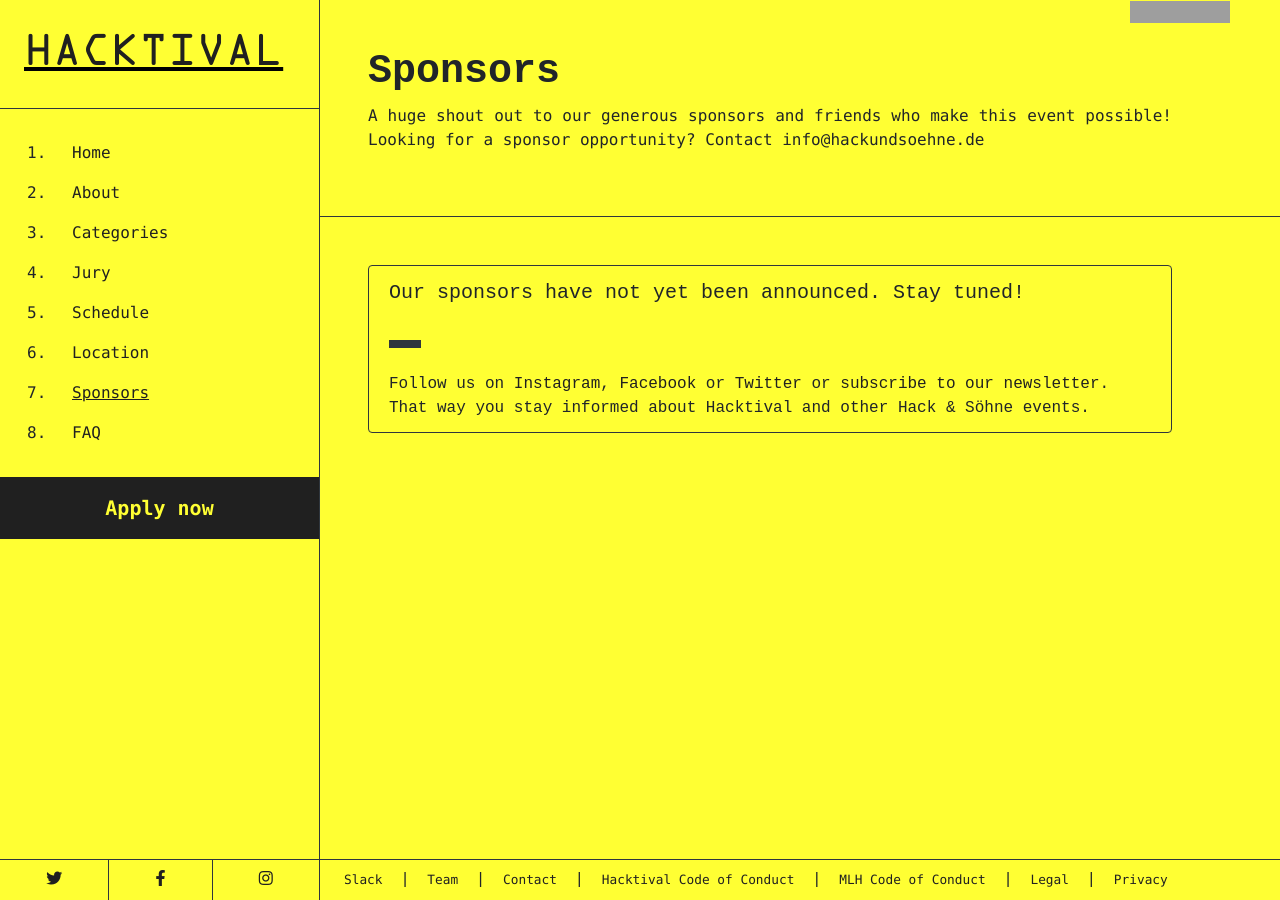
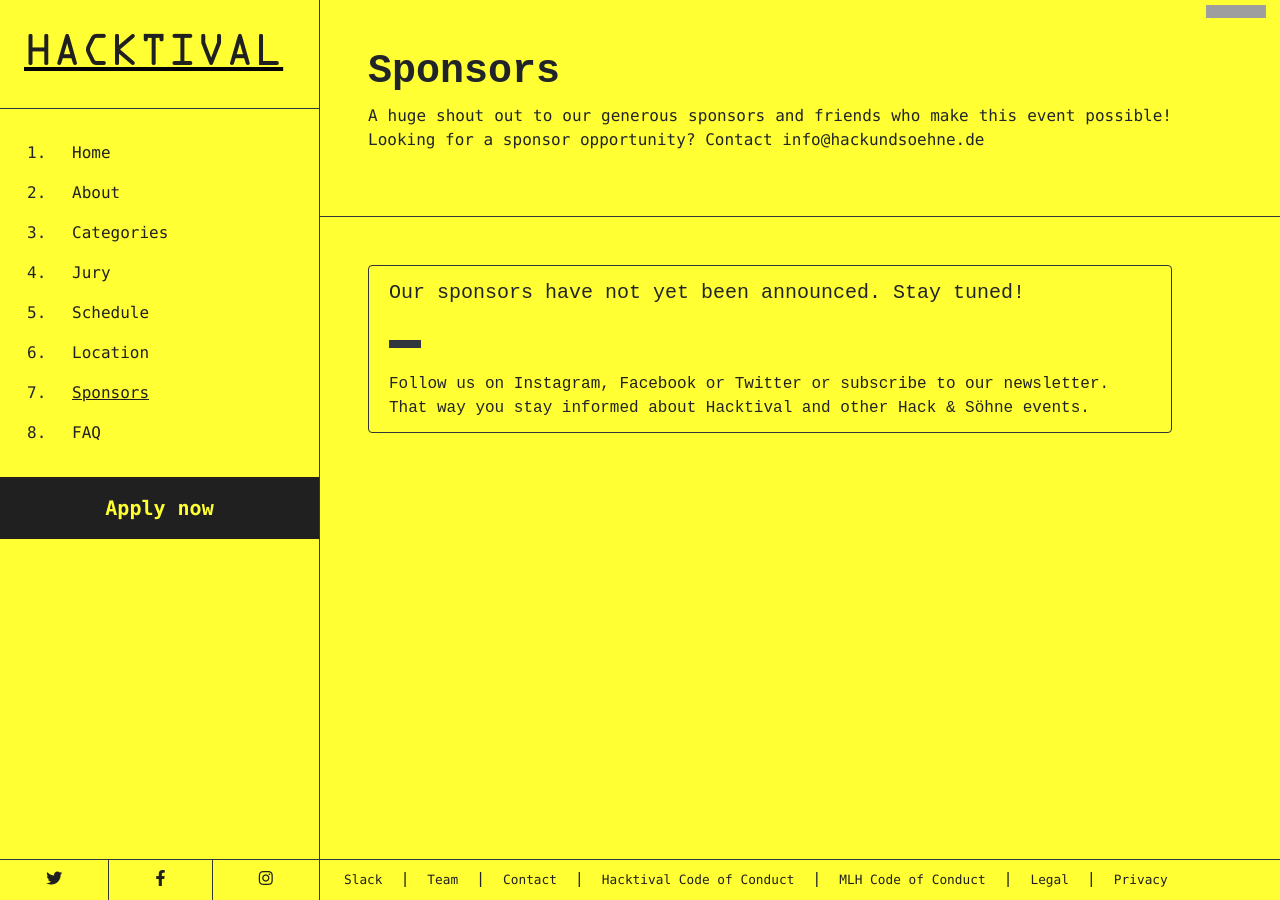
Before and after one commit to hackundsoehne/hacktival-website-2020, a Jekyll site: the page built from sponsors.html, in a window 1280 px wide. Built offline with Jekyll 4.4.1, drawn with Linux system fonts in a browser that asks for light colours; grey boxes are pictures that could not be loaded.

Commit message:
Improve MLH badge placement on different screen sizes

```diff
--- a/_includes/header.html
+++ b/_includes/header.html
@@ -1,4 +1,4 @@
-<header class="border-bottom border-grey">
+<header class="header border-bottom border-grey">
 	<div class="content dcp">
 		<h1 class="font-weight-bolder">{{ include.heading }}</h1>
 		<p class="text-monospace text-justify">{{ include.lead }}</p>
--- a/_layouts/base.html
+++ b/_layouts/base.html
@@ -28,7 +28,7 @@
     {% include footer.html %}
 </div>
 
-<a id="mlh-trust-badge" style="display:block;max-width:100px;min-width:60px;position:fixed;right:50px;top:0;width:10%;z-index:10000" href="https://mlh.io/seasons/eu-2020/events?utm_source=eu-hackathon&utm_medium=TrustBadge&utm_campaign=2020-season&utm_content=black" target="_blank"><img src="https://s3.amazonaws.com/logged-assets/trust-badge/2020/mlh-trust-badge-2020-black.svg" alt="Major League Hacking 2020 Hackathon Season" style="width:100%"></a>
+<a id="mlh-trust-badge" href="https://mlh.io/seasons/eu-2020/events?utm_source=eu-hackathon&utm_medium=TrustBadge&utm_campaign=2020-season&utm_content=black" target="_blank"><img src="https://s3.amazonaws.com/logged-assets/trust-badge/2020/mlh-trust-badge-2020-black.svg" alt="Major League Hacking 2020 Hackathon Season" style="width:100%"></a>
 
 <script src="/assets/js/jquery-3.4.1.slim.min.js"></script>
 <script src="/assets/js/popper.min.js"></script>
--- a/_sass/main.scss
+++ b/_sass/main.scss
@@ -117,27 +117,7 @@
     75% { opacity: 1 }
 }
 
-/* Content and dynamic content padding */
-
-.content {
-    @include media-breakpoint-up(lg) {
-        max-width: 900px;
-    }
-}
-
-.markdown.content a, .header a {
-    text-decoration: underline;
-}
-
-.hero {
-    @include media-breakpoint-up(md) {
-        min-height: 100vh;
-        display: flex;
-        flex-flow: column nowrap;
-        justify-content: center;
-        align-items: start;
-    }
-}
+/* Dynamic content padding */
 
 $dcp-directions: ("t": "top", "l": "left", "r": "right", "b": "bottom");
 
@@ -169,6 +149,35 @@
     @extend .dcp-x;
     @extend .dcp-y;
 }
+
+/* Content */
+
+.content {
+    @include media-breakpoint-up(lg) {
+        max-width: 900px;
+    }
+}
+
+.header {
+    @include media-breakpoint-down(lg) {
+        padding-right: 4.5rem;
+    }
+}
+
+.markdown.content a, .header a {
+    text-decoration: underline;
+}
+
+.hero {
+    @include media-breakpoint-up(md) {
+        min-height: 100vh;
+        display: flex;
+        flex-flow: column nowrap;
+        justify-content: center;
+        align-items: start;
+    }
+}
+
 
 /* Markdown */
 
@@ -214,3 +223,26 @@
         max-width: 260px;
     }
 }
+
+/* MLH Badge */
+#mlh-trust-badge {
+    z-index: $zindex-fixed;
+    max-width: 100px;
+    min-width: 60px;
+    position: fixed;
+    display: block;
+
+    width: 1.5em; // same as nav button width
+    right: 14px;
+    top: $navbar-height;
+
+    @include media-breakpoint-up(lg) {
+        top: 0;
+    }
+
+    @media (min-width: 1360px) {
+        // content area now at max size, badge can scale and wont conver content any more.
+        right: 50px;
+        width: 10%;
+    }
+}
```
